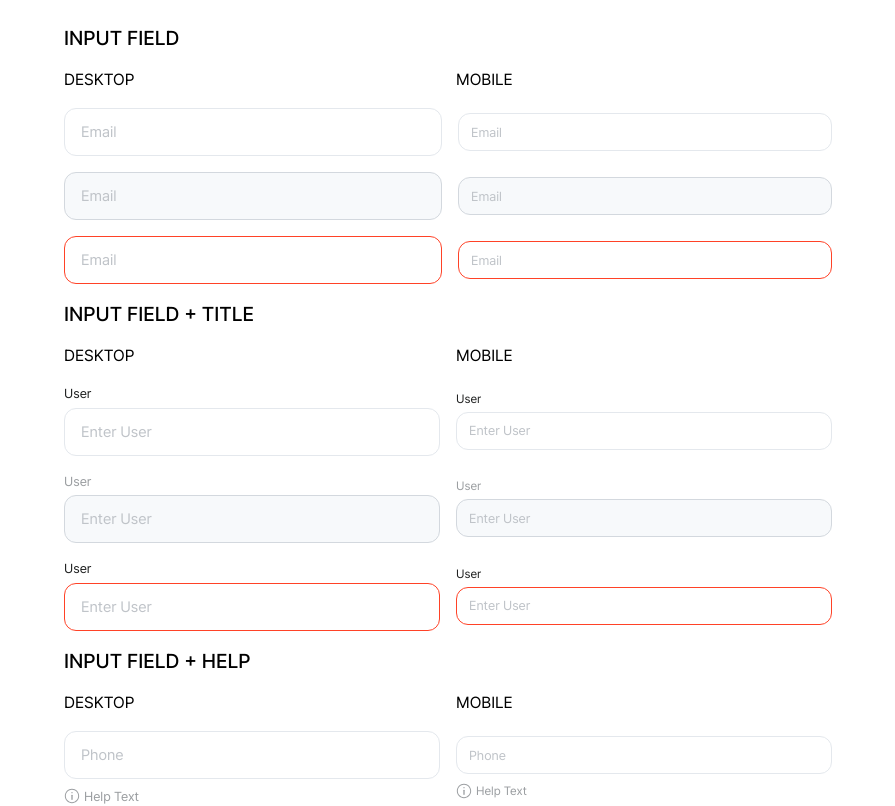
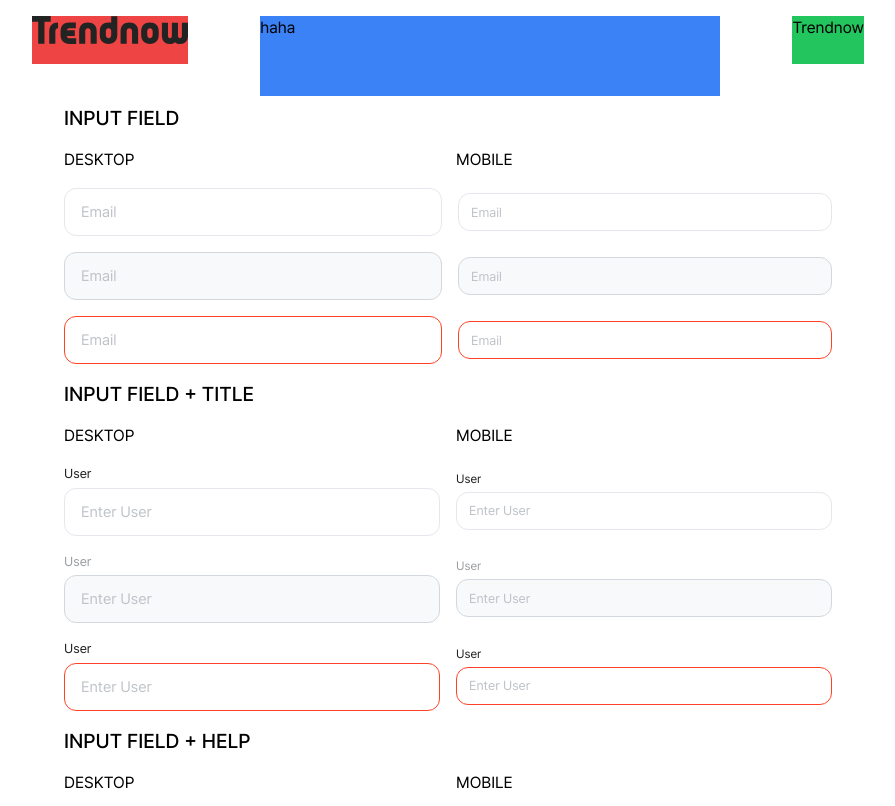
Before and after one commit to kangsuyeong/Trend-Now, a Next.js app: page /test/inputField in a window 1280 px wide. Shown: the top 806 px of the page, without its empty margins (192-1087 px from the left). Built offline with nearby package versions, Linux system fonts and the light colour scheme.

Commit message:
feature: 상단바 구현중

```diff
--- a/src/app/layout.tsx
+++ b/src/app/layout.tsx
@@ -2,6 +2,7 @@ import type { Metadata } from 'next';
 import './globals.css';
 import QueryProvider from '@/providers/query-provider';
 import localFont from 'next/font/local';
+import Appbar from '@/shared/ui/header/AppBar';
 
 const pretendard = localFont({
   src: '../../static/fonts/PretendardVariable.woff2',
@@ -23,7 +24,10 @@ export default function RootLayout({
   return (
     <html lang="en">
       <body className={`${pretendard.variable} font-pretendard antialiased`}>
-        <QueryProvider>{children}</QueryProvider>
+        <QueryProvider>
+          <Appbar />
+          {children}
+        </QueryProvider>
       </body>
     </html>
   );
--- /dev/null
+++ b/src/shared/ui/header/AppBar.tsx
@@ -0,0 +1,18 @@
+import React from 'react';
+import Trendnow from '../icons/Trendnow';
+
+const Appbar = () => {
+  return (
+    <header className="h-20 w-full flex py-4 px-screenXPadding">
+      <div className="w-full flex justify-between">
+        <span className="bg-red-500">
+          <Trendnow />
+        </span>
+        <span className="w-[28.75rem] h-20 bg-blue-500">haha</span>
+        <span className="bg-green-500">Trendnow</span>
+      </div>
+    </header>
+  );
+};
+
+export default Appbar;
--- /dev/null
+++ b/src/shared/ui/icons/Trendnow.tsx
@@ -0,0 +1,45 @@
+import React from 'react';
+
+const Trendnow = () => {
+  return (
+    <svg
+      width="156"
+      height="28"
+      viewBox="0 0 156 28"
+      fill="none"
+      xmlns="http://www.w3.org/2000/svg"
+    >
+      <path
+        d="M149.885 19.8175V6.73242H156V19.8175C156 22.3494 155.285 24.3518 153.856 25.8249C152.451 27.275 150.553 28 148.163 28C146.031 28 144.297 27.3785 142.962 26.1356C141.65 27.3785 139.904 28 137.726 28C135.336 28 133.426 27.275 131.997 25.8249C130.592 24.3518 129.889 22.3494 129.889 19.8175V6.73242H135.968V19.8175C135.968 20.531 136.144 21.1064 136.496 21.5438C136.847 21.9811 137.327 22.1997 137.936 22.1997C138.546 22.1997 139.026 21.9811 139.377 21.5438C139.729 21.1064 139.904 20.531 139.904 19.8175V6.73242H145.984V19.8175C145.984 20.531 146.16 21.1064 146.511 21.5438C146.863 21.9811 147.343 22.1997 147.952 22.1997C148.538 22.1997 149.006 21.9926 149.358 21.5783C149.709 21.141 149.885 20.554 149.885 19.8175Z"
+        fill="#222323"
+      />
+      <path
+        d="M109.189 19.0925V15.2947C109.189 12.5327 109.963 10.3576 111.509 8.76945C113.079 7.18129 115.222 6.38721 117.94 6.38721C120.658 6.38721 122.802 7.18129 124.371 8.76945C125.941 10.3576 126.726 12.5327 126.726 15.2947V19.0925C126.726 21.8545 125.941 24.0296 124.371 25.6178C122.825 27.2059 120.693 28 117.975 28C115.257 28 113.114 27.2059 111.544 25.6178C109.974 24.0296 109.189 21.8545 109.189 19.0925ZM115.269 15.2947V19.0925C115.269 20.0132 115.515 20.7612 116.007 21.3367C116.499 21.9121 117.155 22.1998 117.975 22.1998C118.772 22.1998 119.416 21.9236 119.908 21.3712C120.4 20.7958 120.646 20.0362 120.646 19.0925V15.2947C120.646 14.351 120.388 13.5915 119.873 13.0161C119.381 12.4406 118.737 12.1529 117.94 12.1529C117.143 12.1529 116.499 12.4406 116.007 13.0161C115.515 13.5915 115.269 14.351 115.269 15.2947Z"
+        fill="#222323"
+      />
+      <path
+        d="M94.6755 15.2947V27.6548H88.5957V15.2947C88.5957 12.5327 89.3689 10.3576 90.9151 8.76945C92.4849 7.18129 94.6286 6.38721 97.3463 6.38721C100.064 6.38721 102.208 7.18129 103.778 8.76945C105.347 10.3576 106.132 12.5327 106.132 15.2947V27.6548H100.052V15.2947C100.052 14.351 99.7946 13.5915 99.2792 13.0161C98.7872 12.4406 98.1429 12.1529 97.3463 12.1529C96.5497 12.1529 95.9055 12.4406 95.4135 13.0161C94.9215 13.5915 94.6755 14.351 94.6755 15.2947Z"
+        fill="#222323"
+      />
+      <path
+        d="M85.2922 0.345276V19.0925C85.2922 21.8545 84.5074 24.0296 82.9377 25.6178C81.3679 27.2059 79.2242 28 76.5065 28C73.7888 28 71.645 27.2059 70.0753 25.6178C68.529 24.0296 67.7559 21.8545 67.7559 19.0925V15.2947C67.7559 12.5327 68.5407 10.3576 70.1104 8.76944C71.6802 7.18128 73.8239 6.3872 76.5416 6.3872C77.4788 6.3872 78.3691 6.49078 79.2125 6.69793V0.345276H85.2922ZM79.2125 15.2947C79.2125 14.351 78.9665 13.5915 78.4745 13.0161C77.9825 12.4406 77.3382 12.1529 76.5416 12.1529C75.745 12.1529 75.089 12.4406 74.5736 13.0161C74.0816 13.5915 73.8356 14.351 73.8356 15.2947V19.0925C73.8356 20.0362 74.0816 20.7957 74.5736 21.3712C75.0656 21.9236 75.7099 22.1998 76.5065 22.1998C77.3265 22.1998 77.9825 21.9121 78.4745 21.3366C78.9665 20.7612 79.2125 20.0132 79.2125 19.0925V15.2947Z"
+        fill="#222323"
+      />
+      <path
+        d="M53.2419 15.2947V27.6548H47.1621V15.2947C47.1621 12.5327 47.9353 10.3576 49.4816 8.76945C51.0513 7.18129 53.195 6.38721 55.9127 6.38721C58.6305 6.38721 60.7742 7.18129 62.3439 8.76945C63.9136 10.3576 64.6985 12.5327 64.6985 15.2947V27.6548H58.6187V15.2947C58.6187 14.351 58.361 13.5915 57.8456 13.0161C57.3536 12.4406 56.7093 12.1529 55.9127 12.1529C55.1162 12.1529 54.4719 12.4406 53.9799 13.0161C53.4879 13.5915 53.2419 14.351 53.2419 15.2947Z"
+        fill="#222323"
+      />
+      <path
+        d="M34.7565 14.2935H42.8042V20.0937H34.7565C34.9205 20.7382 35.225 21.2561 35.6702 21.6474C36.1388 22.0156 36.701 22.1998 37.3571 22.1998H44.2099V28H37.3571C34.6393 28 32.4956 27.2059 30.9259 25.6178C29.3562 24.0296 28.5713 21.8545 28.5713 19.0925V15.2947C28.5713 12.5327 29.3444 10.3576 30.8907 8.76945C32.4605 7.18129 34.6042 6.38721 37.3219 6.38721H43.8234V12.1529H37.3219C36.6659 12.1529 36.1153 12.3486 35.6702 12.7399C35.225 13.1081 34.9205 13.626 34.7565 14.2935Z"
+        fill="#222323"
+      />
+      <path
+        d="M23.3351 15.2947V27.6548H17.2554V15.2947C17.2554 12.5327 18.0285 10.3576 19.5748 8.76945C21.1445 7.18129 23.2883 6.38721 26.006 6.38721V12.1529C25.2094 12.1529 24.5651 12.4406 24.0731 13.0161C23.5811 13.5915 23.3351 14.351 23.3351 15.2947Z"
+        fill="#222323"
+      />
+      <path d="M0 5.80025V0H18.6961V5.80025H12.4758V27.6547H6.22032V5.80025H0Z" fill="#222323" />
+    </svg>
+  );
+};
+
+export default Trendnow;
--- a/tailwind.config.ts
+++ b/tailwind.config.ts
@@ -136,6 +136,9 @@ export default {
       fontFamily: {
         pretendard: ['var(--font-pretendard)'],
       },
+      padding: {
+        screenXPadding: '17.5%',
+      },
     },
   },
   plugins: [],
```
Also changed, not shown: static/images/Trendnow.png (added).
